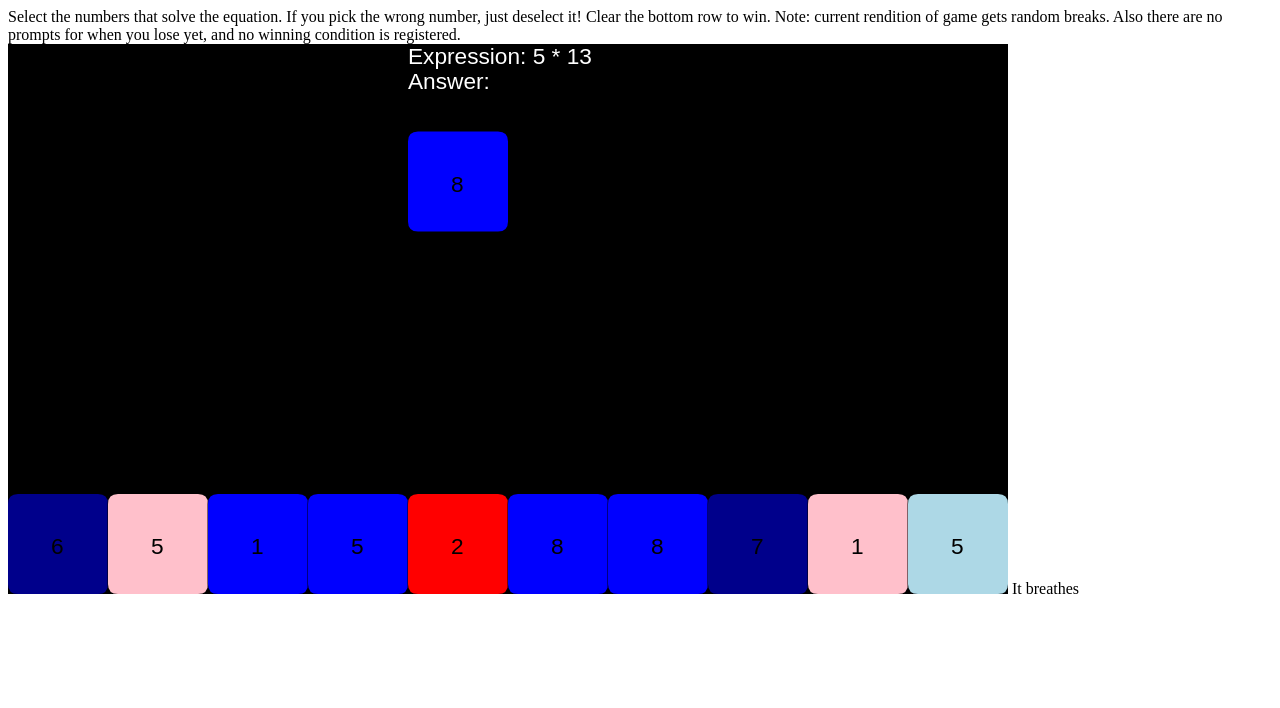
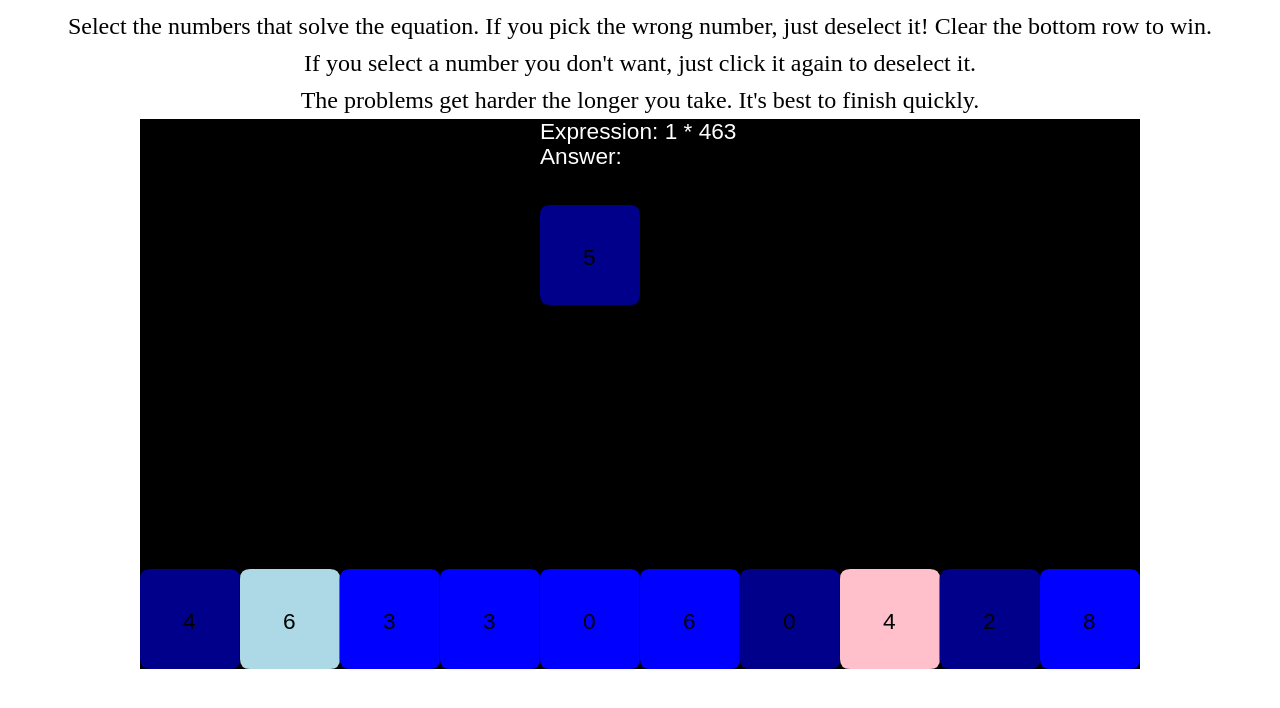
Before and after one commit to pangland/Exploding-Numbers, a website with bundled scripts: page index.html in a window 1280 px wide. Built offline with nearby package versions, Linux system fonts and the light colour scheme.

Commit message:
Centered things, made instructions more clear

```diff
--- /dev/null
+++ b/assets/stylesheet.css
@@ -0,0 +1,19 @@
+canvas {
+  display: flex;
+  justify-content: center;
+  /*margin-left: auto;
+  margin-right: auto;*/
+  margin: 0 auto;
+}
+
+.MORE-FLEX {
+  display: flex;
+  flex-direction: column;
+  align-items: center;
+}
+
+span {
+  margin-bottom: 5px;
+  margin-top: 5px;
+  font-size: 24px;
+}
--- a/bundle.js
+++ b/bundle.js
@@ -77,7 +77,6 @@ Object.defineProperty(__webpack_exports__, "__esModule", { value: true });
 
 
 
-document.write("It breathes");
 document.addEventListener("DOMContentLoaded", () => {
   const canvas = document.getElementById("game-canvas");
   canvas.width = 1000;
--- a/index.html
+++ b/index.html
@@ -1,14 +1,22 @@
 <html>
   <head>
+    <link rel="stylesheet" href="./assets/stylesheet.css" type="text/css"/>
     <title>Exploding Numbers</title>
   </head>
 
   <body>
-    <text>Select the numbers that solve the equation. If you pick the wrong number, just deselect it! Clear the bottom row to win.
-      Note: current rendition of game gets random breaks. Also there are no prompts for when you lose yet, and no winning condition
-      is registered.
-    </text>
-    <canvas id='game-canvas'></canvas>
+    <div class="MORE-FLEX">
+      <span>Select the numbers that solve the equation. If you pick the
+        wrong number, just deselect it! Clear the bottom row to win.</span>
+
+      <span>If you select a number you don't want, just click it again to
+        deselect it. </span>
+
+      <span>The problems get harder the longer you take. It's best to finish
+        quickly.</span>
+    </div>
+
+    <canvas id='game-canvas'height='550px' width='1000px'></canvas>
     <!-- <script src="lib/exploding_numbers.js"></script> -->
     <script type="application/javascript" src="bundle.js"></script>
     <!-- <script type="text/javascript">
--- a/lib/exploding_numbers.js
+++ b/lib/exploding_numbers.js
@@ -3,7 +3,6 @@
 import Game from './game.js';
 import GameView from './game_view.js';
 
-document.write("It breathes");
 document.addEventListener("DOMContentLoaded", () => {
   const canvas = document.getElementById("game-canvas");
   canvas.width = 1000;
```
Also changed, not shown: 1 other file.
